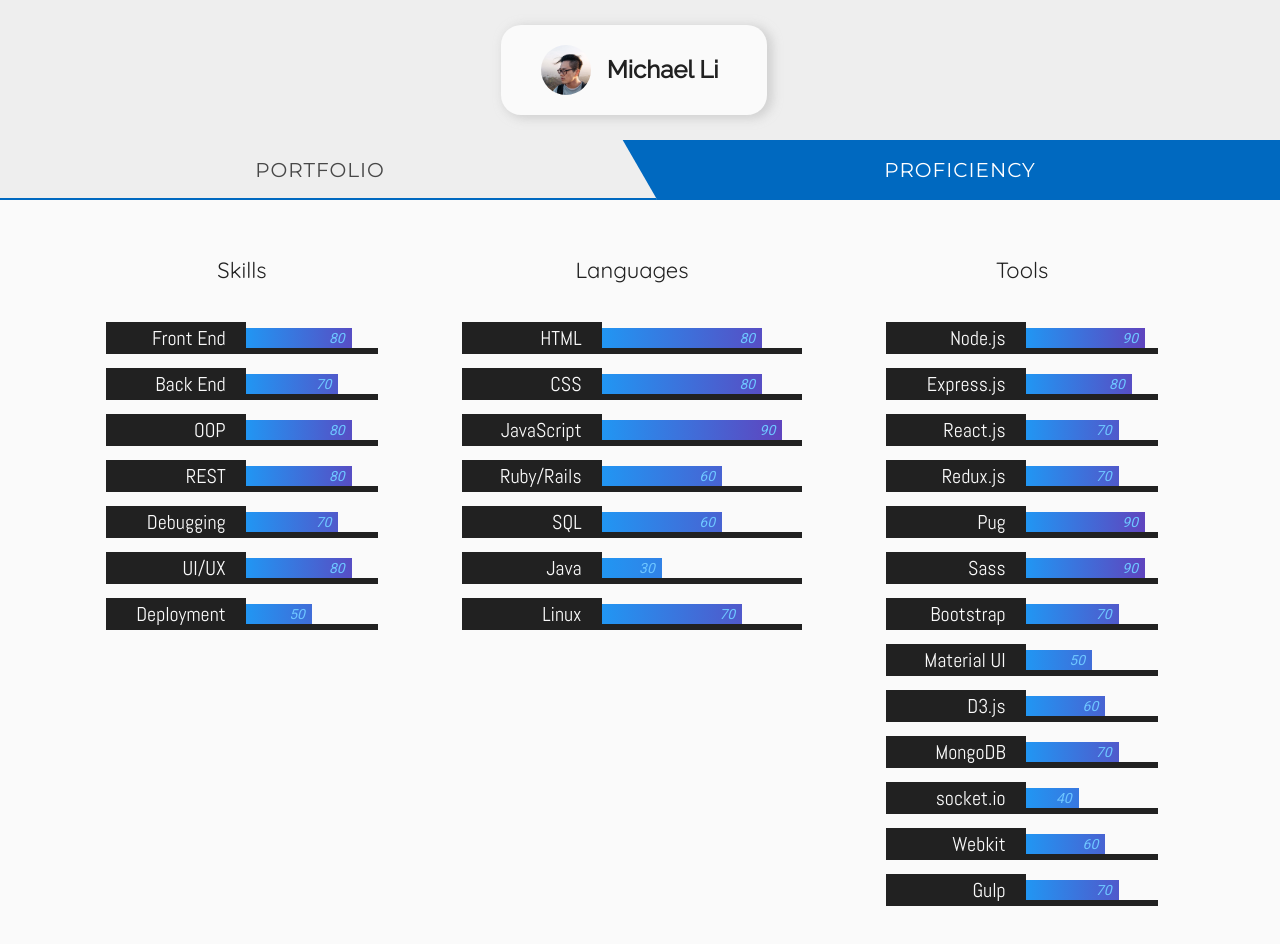
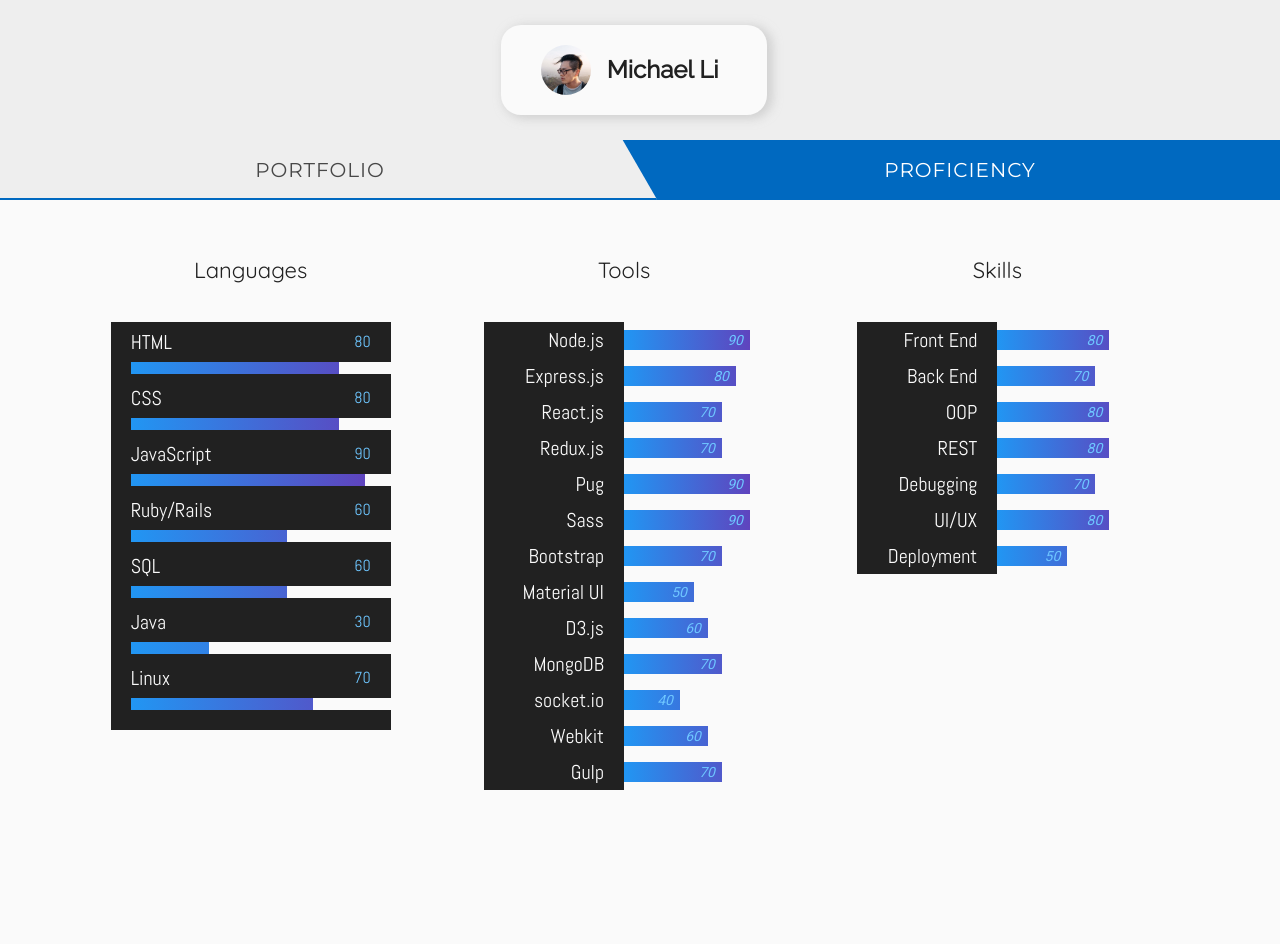
Before and after one commit to mcli830/portfolio, a website: page src/pug/index.pug in a window 1280 px wide. Both pictures are taken after a click on the element "PROFICIENCY". Shown: the top 944 px of the page. Drawn offline with nearby package versions, Linux system fonts and the light colour scheme; files that its build step writes are made by us from their sources; files whose address does not match are found by name.

Commit message:
change skill/prof list styles

```diff
--- a/src/pug/_portfolio.pug
+++ b/src/pug/_portfolio.pug
@@ -25,9 +25,10 @@
   li.prof
     .prof__name
       h3= name
+      span= level
     figure.prof__level
       .bar(data-level=level style=style)
-        span #{level}
+        span= level
 
 
 section#portfolio.portfolio
@@ -67,16 +68,6 @@
           +project('D3 Treemap', 'https://codepen.io/mykolodon/full/BPVOVp', ['d3'])
           +project('Goji Devkit', 'https://www.npmjs.com/package/goji-devkit', ['node', 'tool'])
       #proficiency.portfolio__profs.hide
-        #skills.profs__category
-          h4 Skills
-          ul.profs__list
-            +prof('Front End', 80)
-            +prof('Back End', 70)
-            +prof('OOP', 80)
-            +prof('REST', 80)
-            +prof('Debugging', 70)
-            +prof('UI/UX', 80)
-            +prof('Deployment', 50)
         #langs.profs__category
           h4 Languages
           ul.profs__list
@@ -103,4 +94,14 @@
             +prof('socket.io', 40)
             +prof('Webkit', 60)
             +prof('Gulp', 70)
+        #skills.profs__category
+          h4 Skills
+          ul.profs__list
+            +prof('Front End', 80)
+            +prof('Back End', 70)
+            +prof('OOP', 80)
+            +prof('REST', 80)
+            +prof('Debugging', 70)
+            +prof('UI/UX', 80)
+            +prof('Deployment', 50)
   .overlay
--- a/src/sass/components/_portfolio_profs.scss
+++ b/src/sass/components/_portfolio_profs.scss
@@ -17,20 +17,20 @@
     align-items: flex-start;
     @include mediaQueryRange((
       padding-left: (0%, 4%),
-      padding-right: (0%, 5%)
-    ))
+      padding-right: (0%, 6%)
+    ));
   }
 }
 
 .profs__category {
   width: 400px;
   max-width: 80vw;
-  &:nth-child(even) {
-    order: 1;
-  }
-  &:nth-child(odd) {
-    order: 2;
-  }
+  // &:nth-child(even) {
+  //   order: 1;
+  // }
+  // &:nth-child(odd) {
+  //   order: 2;
+  // }
   h4 {
     font-family: $font-prof-cat;
     display: block;
@@ -40,44 +40,44 @@
   }
   @media only screen and (orientation: landscape){
     width: auto;
-    &:nth-child(even){
-      order: 1;
-      flex: 0 0 30%;
-    }
-    &:nth-child(odd){
-      order: 1;
-      flex: 0 0 24%;
-    }
+    flex: 0 0 25%;
+    // &:nth-child(even){
+    //   order: 1;
+    // }
+    // &:nth-child(odd){
+    //   order: 1;
+    // }
   }
 }
 
-$prof-border: $black;
+$prof-bg: $black;
 
 .profs__list {
-  padding: 1.5em 0;
+  margin: 1.5em 0;
   display: block;
   .prof {
     display: block;
-    margin-bottom: 0.7em;
     @include flex($dir: row, $align: center);
-    height: 1.6em;
+    height: 1.8em;
     .prof__name {
       flex: 0 0 7em;
       height: 100%;
-      display: inline-block;
       @include flex($dir: row-reverse, $align: center);
       font-family: $font-prof;
       font-weight: normal;
       padding: 0 1em;
       color: $color-text-invert;
-      background-color: $prof-border;
+      background-color: $prof-bg;
+      span {
+        color: $theme-pri-light;
+        font-size: 0.8em;
+        display: none;
+      }
     }
     .prof__level {
       flex: 1 1 auto;
       height: 100%;
-      display: inline-block;
-      border-bottom: 0.3em solid $prof-border;
-      @include flex($dir: row, $align: flex-end);
+      @include flex($dir: row, $align: center);
       .bar {
         background-color: $theme-pri;
         height: 1em;
@@ -88,8 +88,39 @@
           font-style: italic;
           color: $theme-pri-light;
           margin-right: 0.5em;
+          user-select: visible;
+          visibility: visible;
         }
       }
     }
   }
 }
+
+#langs.profs__category {
+  .profs__list {
+    border-bottom: 0.8em solid $prof-bg;
+    .prof {
+      display: block;
+      height: auto;
+      border-bottom: 0.2em solid $prof-bg;
+      .prof__name {
+        background-color: $prof-bg;
+        flex-direction: row;
+        padding: 0.5em 1em;
+        justify-content: space-between;
+        span {
+          display: inline-block;
+        }
+      }
+      .prof__level {
+        border-left: 1em solid $prof-bg;
+        .bar {
+          height: 0.6em;
+          span {
+            visibility: hidden;
+          }
+        }
+      }
+    }
+  }
+}
--- a/src/sass/components/_portfolio_projects.scss
+++ b/src/sass/components/_portfolio_projects.scss
@@ -19,8 +19,7 @@
 $filter-selected: $theme-pri-dark;
 
 .portfolio__filters {
-  position: sticky;
-  top: 0.5rem;
+  position: relative;
   font-size: 1em;
   font-family: $font-filter;
   text-transform: capitalize;
@@ -64,6 +63,8 @@
   }
   // .portfolio__filters @media
   @media only screen and (orientation: landscape) {
+    position: sticky;
+    top: 0.5rem;
     width: auto;
     text-align: left;
     display: initial;
```
Also changed, not shown: docs/index.html, docs/style.css.
